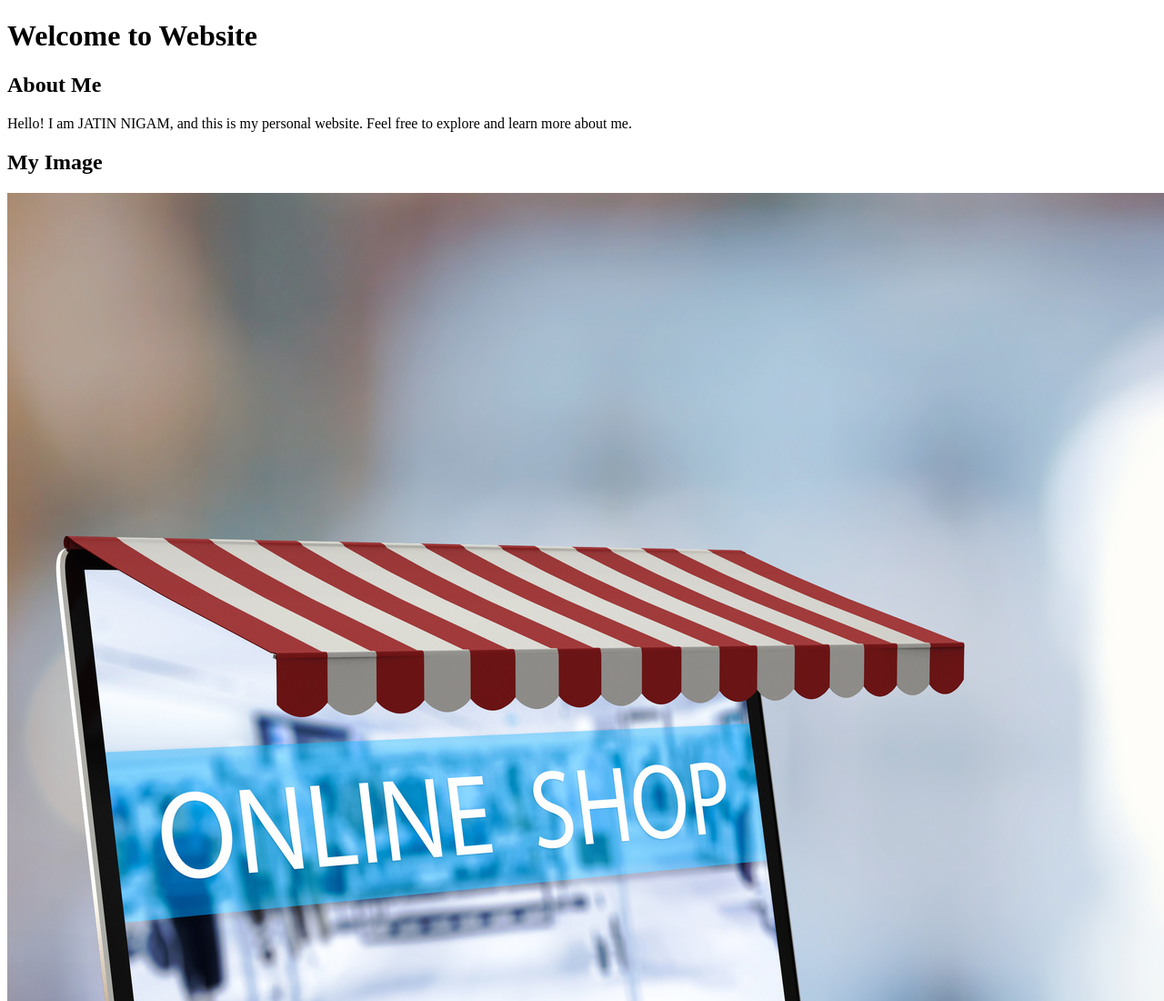
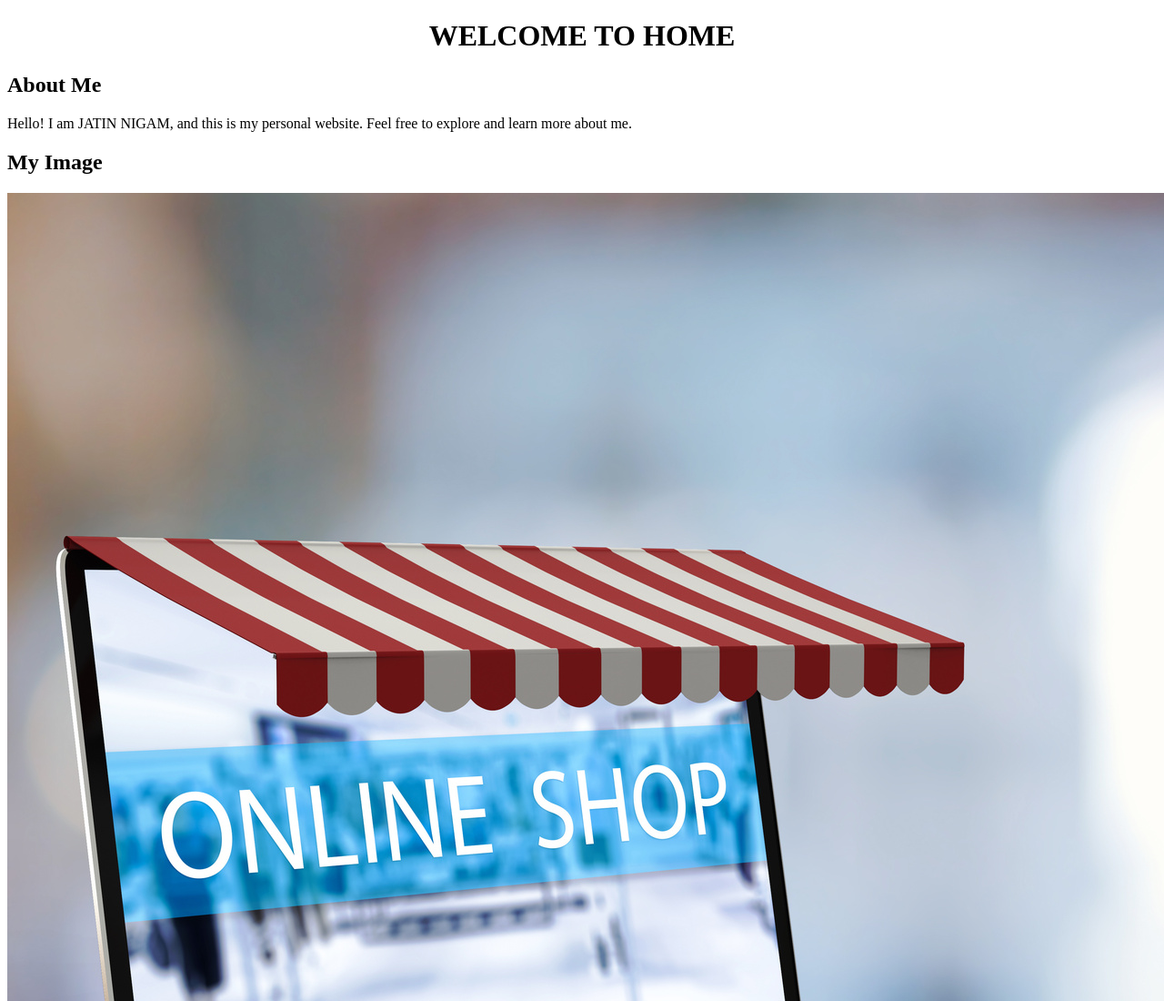
Before and after one commit to jatin765/intellipaat, a plain HTML site: page index.html in a window 1280 px wide. Shown: the top 1100 px of the page at 91% size. Drawn offline with Linux system fonts and the light colour scheme.

Commit message:
new changes

```diff
--- a/index.html
+++ b/index.html
@@ -8,7 +8,7 @@
 <body>
 
     <header>
-        <h1><c>Welcome to Website</c></h1>
+        <h1><center>WELCOME TO HOME</center></h1>
     </header>
 
     <section>
```
